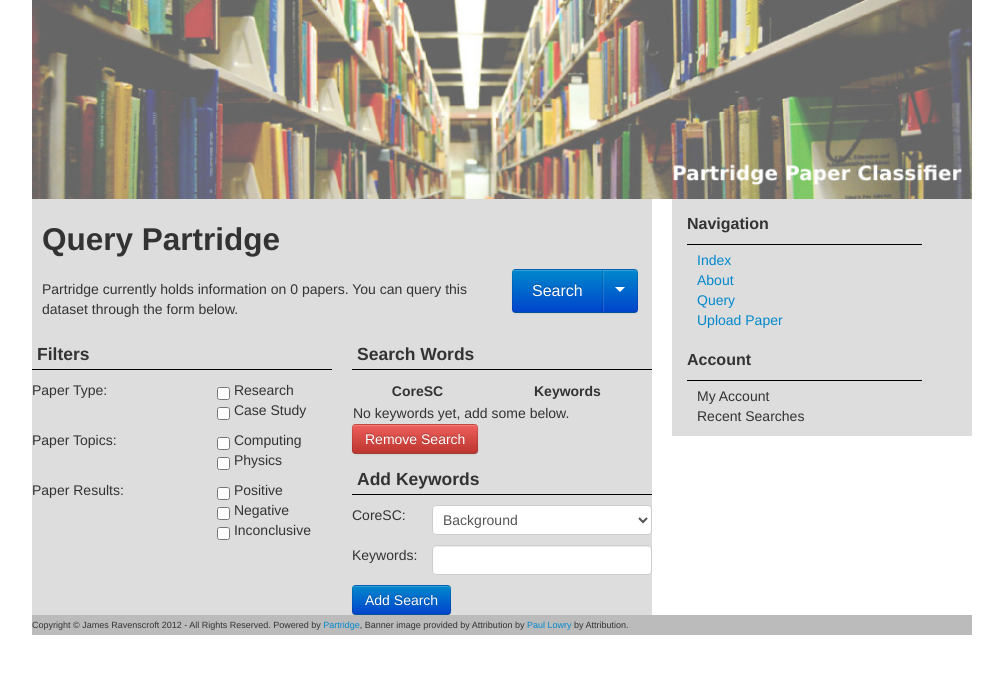
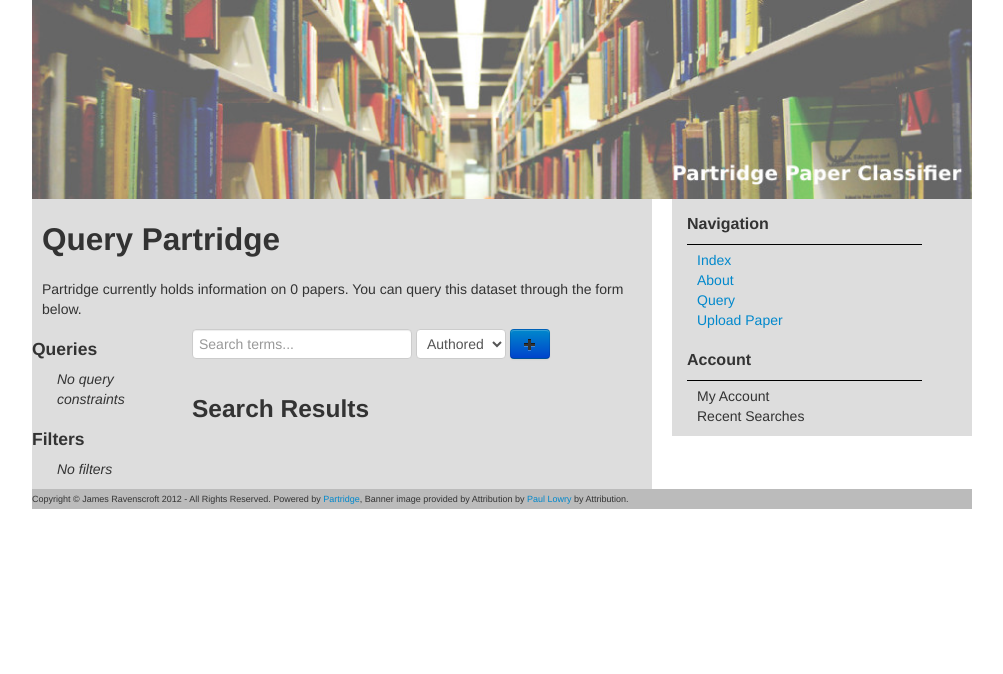
Before and after one commit to ravenscroftj/partridge, a Flask app: page /query in a window 1280 px wide. Shown: the top 674 px of the page, without its empty margins (138-1141 px from the left). Run offline with Flask 2, Linux system fonts and the light colour scheme; data that the repository does not hold is empty; parts of the project's set-up code (start-up, migrations or seed data) failed here and were passed over.

Commit message:
Started implementing query form stuff

```diff
--- a/partridge/__init__.py
+++ b/partridge/__init__.py
@@ -20,12 +20,13 @@ def create_app( config ):
     import views
     import views.upload
     import views.paper
+    import views.query
 
     app.url_map.converters["paper"] = PaperConverter
     app.url_map.converters["file"] = FileConverter
 
     app.add_url_rule("/",view_func = views.index)
-    app.add_url_rule("/query", view_func = views.query)
+    app.add_url_rule("/query", view_func = views.query.query)
 
     app.add_url_rule("/upload", methods=['GET','POST'],
         view_func = views.upload.upload)
--- /dev/null
+++ b/partridge/static/js/queryform.js
@@ -0,0 +1,52 @@
+/**
+ *  User interface routines for the query form
+ *
+ *  @author James Ravenscroft
+ */
+
+/**
+ * Using current filters and queries, update results
+ *
+ */
+function updateResults(){
+
+    $("#searchResults").html("<img src=\"" + loader_image +
+        "\" alt=\"loading...\" />");
+
+    $.ajax({
+        "success" : showResults,
+        "data" : {"q" : "true"}
+    });
+
+}
+
+
+/**
+ * Callback function from get request for papers
+ *
+ */
+function showResults( getResult ){
+
+   $("#searchResults").html(getResult);
+
+}
+
+/**
+ * When everything is loaded, update the search results
+ *
+ */
+$(function(){
+    updateResults();
+});
+
+var constraints = 0;
+
+/**
+ * onClick handler for adding a new constrain to the query
+ */
+$(function(){
+    $("#addConstraint").click(function(){
+
+
+    });
+});
--- a/partridge/templates/mainpage.html
+++ b/partridge/templates/mainpage.html
@@ -8,6 +8,10 @@
 
     #navigation{
       background-color: #DDDDDD;
+    }
+
+    #searchResults{
+    margin: auto;
     }
 
 
--- a/partridge/templates/query.html
+++ b/partridge/templates/query.html
@@ -1,6 +1,13 @@
 {% extends "mainpage.html" %}
 {% block title %}Run Query{% endblock %}
 {% block content %}
+{% block extrascripts %}
+<script type="text/javascript">
+var loader_image = "/static/img/loader.gif";
+
+</script>
+<script src="/static/js/queryform.js" type="text/javascript"></script>
+{% endblock %}
 <div class="row">
 
 <div class="span8 contentbox">
@@ -9,156 +16,79 @@
 
 <div class="row">
 
-<div class="span6">
+<div class="span8">
 <p>Partridge currently holds information on {{ paper_count }} papers. You can query this
 dataset through the form below.</p>
-</div>
-
-<div class="span2">
-
-<div class="btn-group">
-
-    <button class="btn btn-large btn-primary">Search</button>
-    <button class="btn btn-large btn-primary dropdown-toggle" data-toggle="dropdown">
-    <span class="caret"></span>
-    </button>
-
-    <ul class="dropdown-menu">
-        <li><a href="#">Clear Form</a></li>
-    </ul>
-
 </div>
 
 
 </div>
 
-</div>
-
 <div class="row">
 
-    <div class="span4">
-        <h4>Filters</h4>
+    <div class="span2">
+        <div class="row">
 
-        <div class="row">
-            <div class="span2">
-                Paper Type:
-            </div>
-            <div class="span2">
+        <div class="span2">
+            <h4>Queries</h4>
 
-            <ul class="checklist">
-                <li>
-                    <input name="research_type" type="checkbox"/>
-                    Research
-                </li>
-                <li>
-                    <input name="casestudy_type" type="checkbox"/>
-                    Case Study
-                </li>
+            <ul id="queryList">
+                <i>No query constraints</i>
             </ul>
 
-            </div>
         </div>
 
-        <div class="row">
-            <div class="span2">
-            Paper Topics:
-            </div>
-            <div class="span2">
 
-            <ul class="checklist">
-                <li>
-                    <input name="comp_topic" type="checkbox"/>
-                    Computing
-                </li>
-                <li>
-                    <input name="physics_topic" type="checkbox"/>
-                    Physics
-                </li>
+        <div class="span2">
+            <h4>Filters</h4>
+
+            <ul id="filterList">
+                <i>No filters</i>
             </ul>
-            </div>
+
         </div>
 
-        <div class="row">
-            <div class="span2">
-            Paper Results:
-            </div>
-            <div class="span2">
 
-            <ul class="checklist">
-                <li>
-                    <input name="comp_topic" type="checkbox"/>
-                    Positive
-                </li>
-                <li>
-                    <input name="physics_topic" type="checkbox"/>
-                    Negative
-                </li>
-                <li>
-                    <input name="physics_topic" type="checkbox"/>
-                    Inconclusive
-                </li>
-
-            </ul>
-            </div>
         </div>
 
     </div>
 
-    <div class="span4">
-        <h4> Search Words</h4>
-        <table width="100%">
-        <tr>
-            <th>CoreSC</th>
-            <th>Keywords</th>
-        </tr>
-        <tr>
-            <td colspan="2">No keywords yet, add some below.</td>
-        </tr>
-        </table>
-
-
-        <button class="btn btn-danger">Remove Search</button>
-
-    </div>
-
-    <div class="span4">
-        <h4>Add Keywords</h4>
+    <div class="span6">
 
         <div class="row">
-        <div class="span1">
-            CoreSC:
-        </div>
 
-        <div class="span3">
-            <select>
-                <option>Background</option>
-                <option>Methodology</option>
-                <option>Experiment</option>
-                <option>Conclusion</option>
-            </select>
-        </div>
+        <div class="span6">
+
+        <form class="form-inline">
+
+        <input type="text" placeholder="Search terms..." name="queryText" id="queryText">
+
+        <select id="corescSelect" class="input-small">
+        <option value="author">Authored By</option>
+        <option value="any"> Paper contains</option>
+        {% for key in corescs.keys() %}
+        <option value="{{ key }}"> {{ corescs[key] }} contains</option>
+        {% endfor %}
+        </select>
+
+        <button id="addConstraint" class="btn btn-primary"><i
+        class="icon-plus"></i></button>
+        </form>
         </div>
 
 
+        <div class="span6">
 
-        <div class="row">
-        <div class="span1">
-        Keywords:
-        </div>
-        <div class="span3">
-        <input type="text" name="keywords" />
+        <h3>Search Results</h3>
+
+        <div id="searchResults">
+        <img src="/static/img/loader.gif" alt="loading results..." />
         </div>
 
-        <div class="span4">
-        <button class="btn btn-primary">Add Search</button>
         </div>
 
-
-
-
+        </div>
     </div>
-   </div>
-
 </div>
 
 </div>
--- /dev/null
+++ b/partridge/templates/query_result.html
@@ -0,0 +1,21 @@
+<ul>
+{% for paper in papers %}
+<li class="paperResult">
+    <p><a href="{{ url_for(".paper_profile", the_paper=paper) }}">
+    {{ paper.title }}
+    </a>
+
+    by
+
+    {% if paper.authors|count > 0 %}
+        {% for author in paper.authors %}
+        {{author.forenames}} {{author.surname}},
+        {% endfor %}
+    {% else %}
+    Unknown Author
+    {% endif %}
+
+    </p>
+</li>
+{% endfor %}
+</ul>
--- a/partridge/views/__init__.py
+++ b/partridge/views/__init__.py
@@ -1,29 +1,8 @@
 from flask.views import View
 from flask import render_template,request
 
-
-from partridge.models import db
-from partridge.models.doc import Paper
-
-from sqlalchemy import func
 
 def index():
     '''Index view shows the front page for partridge
     '''
     return render_template("index.html")
-
-def query():
-    '''Display the query form and then show results if a query is provided
-    '''
-
-    searchterms = request.args.get('q','')
-
-    r = db.session.query(func.count(Paper.id))
-
-    papercount = r.first()[0]
-
-    if(searchterms != ''):
-        pass
-        #TODO Display search results
-    else:
-        return render_template("query.html", paper_count=papercount)
--- /dev/null
+++ b/partridge/views/query.py
@@ -0,0 +1,28 @@
+"""Views related to querying partridge"""
+
+from flask import render_template,request
+from partridge.models import db
+from partridge.models.doc import Paper, C_ABRV
+
+from sqlalchemy import func
+
+def query():
+    '''Display the query form and then show results if a query is provided
+    '''
+
+    searchterms = request.args.get('q','')
+
+    r = db.session.query(func.count(Paper.id))
+
+    papercount = r.first()[0]
+
+    if(searchterms != ''):
+
+        papers = Paper.query.limit(30).all()
+
+        return render_template("query_result.html",
+            papers=papers)
+    else:
+        return render_template("query.html",
+            paper_count=papercount,
+            corescs=C_ABRV)
```
Also changed, not shown: partridge/static/img/loader.gif (added).
